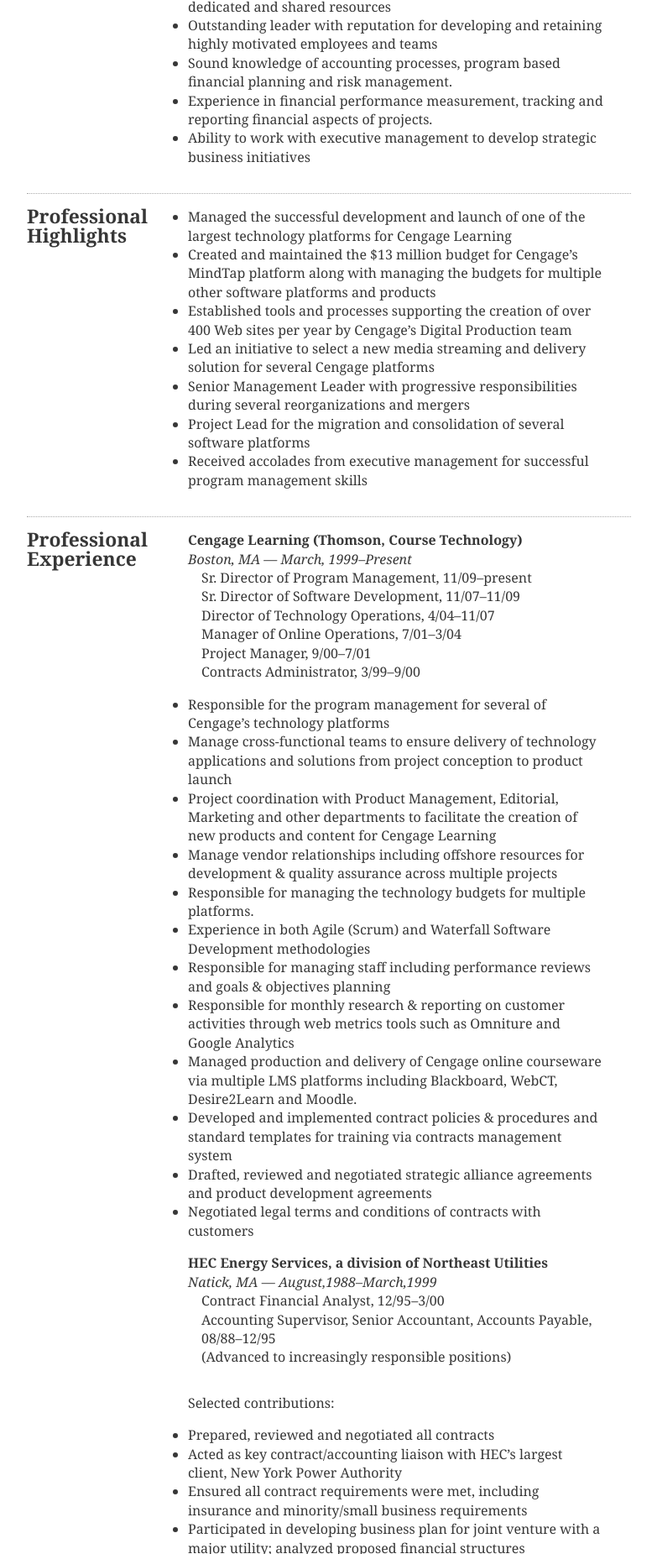
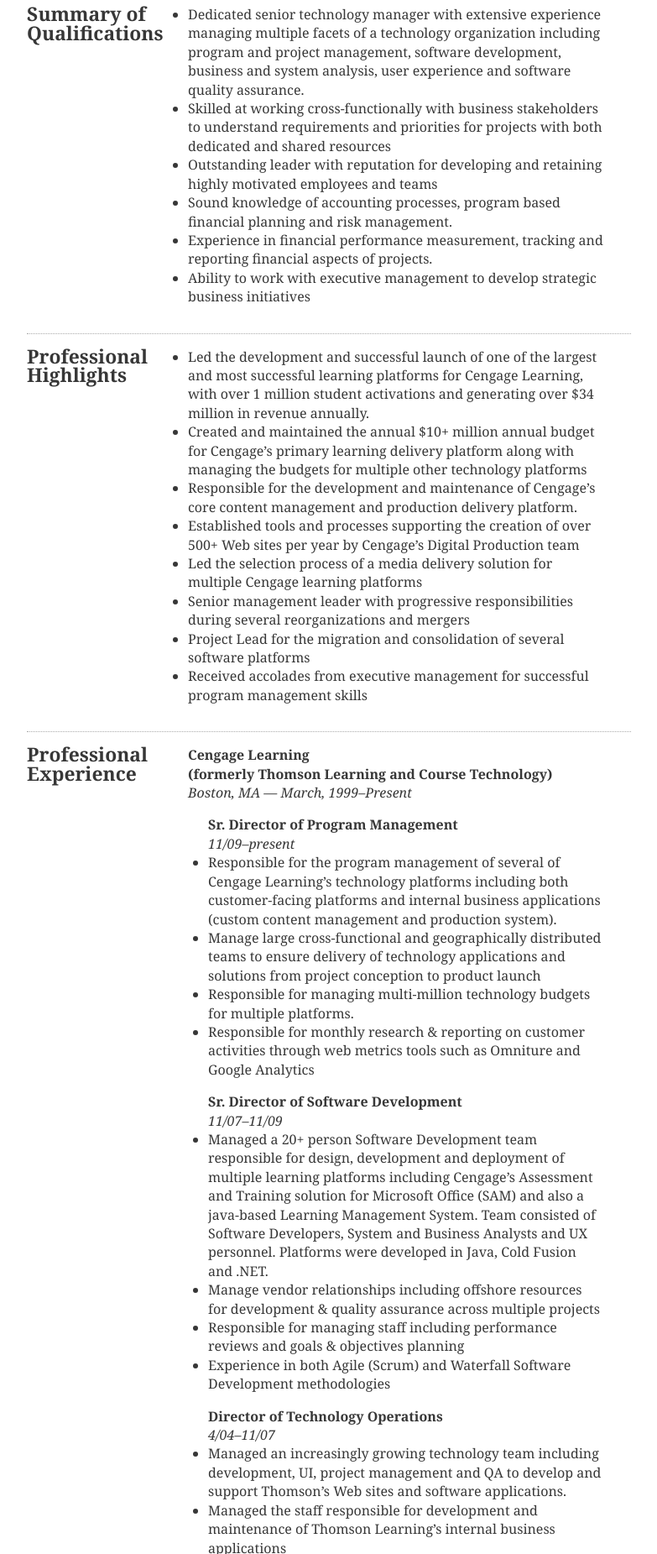
Before and after one commit to stonehippo/maureen, a plain HTML site: page public/index.html in a window 1280 px wide. Shown: the part 949-2800 px from the top of the page at 84% size, without its empty margins (248-1031 px from the left). Drawn offline with Linux system fonts and the light colour scheme.

Commit message:
Updated the HTML version of the resume to match the latest doc version

```diff
--- a/public/index.html
+++ b/public/index.html
@@ -31,6 +31,9 @@
             .section > .header > h1 {font-size: 1.428em; font-weight: bold; line-height: 1em; margin-top: 0; float: left;}
             .article > .header > h2 {margin-bottom: 0; font-weight: bold;}
             .article > .header > ul.titles {list-style: none; padding: 0 0 1em 1em;}
+            .job {margin-left: 1.5em;}
+            h3 {font-weight: bold; margin-bottom: 0;}
+            .timerange {font-style: italic;}
             div.role {margin: -0.5em 0 1em 0;}
             div.location {margin: 0; font-style: italic;}
             .vcf {margin-top: 1em; font-style: italic; font-size: 0.8em;}
@@ -55,7 +58,7 @@
             .vcf, .pdf, .nav, .hcard_button, .linkedin {display: none;}
         </style>
         <link rel="shortcut icon" href="favicon.ico">
-        <link rel="alternate" href="Maureen_ODonnell_2013.043013.pdf" type="application/pdf">
+        <link rel="alternate" href="Maureen_ODonnell_2013.052813.pdf" type="application/pdf">
         <!-- TODO add Maureen's plus ID for authorship info -->
         <!-- <link rel="author" href="https://plus.google.com/xxxxx?rel=author"> -->
     </head>
@@ -84,6 +87,7 @@
                     <h1>Profile</h1>
                 </div>
                 <p>I am a senior technology professional with over 15 years experience managing all facets of a technology organization. I am a strong, levelheaded leader and manager. I truly enjoy managing people and also mentoring and developing talented professionals. I believe my strongest quality aside from management is my ability to execute and deliver projects on schedule and on budget.</p>
+                <p>I am seeking a senior management position where I can leverage my skills and experience to develop and manage a team of professionals to successfully drive new product creation, deliver and execute on projects and make a valued contribution to the growth and success of an organization.</p>
                 <p>I have worked for 2 organizations over my professional career and have been promoted several times in each organization. I also have significant experience and aptitude for the financial and operational side of technology management, including resource planning, forecasting and budget management.</p>
                 <p>Most importantly, I am a wife to a great husband and mother of 3 fabulous children. In my free time, I can be found working out, watching my son play various sports, or watching games of any of our Boston sports teams.</p>
             </div>
@@ -93,7 +97,7 @@
                 </div>
                 <div class="article">
                     <ul>
-                        <li>Dedicated senior technology manager with extensive experience managing multiple facets of a technology organization including program and project management, software development, user experience and software quality assurance.  </li>
+                        <li>Dedicated senior technology manager with extensive experience managing multiple facets of a technology organization including program and project management, software development, business and system analysis, user experience and software quality assurance.  </li>
                         <li>Skilled at working cross-functionally with business stakeholders to understand requirements and priorities for projects with both dedicated and shared resources</li>
                         <li>Outstanding leader with reputation for developing and retaining highly motivated employees and teams</li>
                         <li>Sound knowledge of accounting processes, program based financial planning and risk management. </li>
@@ -108,11 +112,12 @@
                 </div>
                 <div class="article">
                     <ul>
-                        <li>Managed the successful development and launch of one of the largest technology platforms for Cengage Learning</li>
-                        <li>Created and maintained the $13 million budget for Cengage’s MindTap platform along with managing the budgets for multiple other software platforms and products</li>
-                        <li>Established tools and processes supporting the creation of over 400 Web sites per year by Cengage’s Digital Production team </li>
-                        <li>Led an initiative to select a new media streaming and delivery solution for several Cengage platforms</li>
-                        <li>Senior Management Leader with progressive responsibilities during several reorganizations and mergers</li>
+                        <li>Led the development and successful launch of one of the largest and most successful learning platforms for Cengage Learning, with over 1 million student activations and generating over $34 million in revenue annually. </li>
+                        <li>Created and maintained the annual $10+ million annual budget for Cengage’s primary learning delivery platform along with managing the budgets for multiple other technology platforms</li>
+                        <li>Responsible for the development and maintenance of Cengage’s core content management and production delivery platform.  </li>
+                        <li>Established tools and processes supporting the creation of over 500+ Web sites per year by Cengage’s Digital Production team </li>
+                        <li>Led the selection process of a media delivery solution for multiple Cengage learning platforms</li>
+                        <li>Senior management leader with progressive responsibilities during several reorganizations and mergers</li>
                         <li>Project Lead for the migration and consolidation of several software platforms</li>
                         <li>Received accolades from executive management for successful program management skills</li>
                     </ul>
@@ -124,31 +129,62 @@
                 </div>
                 <div class="article">
                     <div class="header">
-                        <h2>Cengage Learning (Thomson, Course Technology)</h2>
+                        <h2>Cengage Learning<br>(formerly Thomson Learning and Course Technology)</h2>
                         <div class="location">Boston, MA &mdash; March, 1999&ndash;Present</div>
-                        <ul class="titles">
-                            <li class="title">Sr. Director of Program Management, 11/09&ndash;present</li>
-                            <li class="title">Sr. Director of Software Development, 11/07&ndash;11/09</li>
-                            <li class="title">Director of Technology Operations, 4/04&ndash;11/07</li>
-                            <li class="title">Manager of Online Operations, 7/01&ndash;3/04</li>
-                            <li class="title">Project Manager, 9/00&ndash;7/01</li>
-                            <li class="title">Contracts Administrator, 3/99&ndash;9/00</li>
+                    </div>
+                    <div class="job">
+                        <h3>Sr. Director of Program Management</h3>
+                        <div class="timerange">11/09&ndash;present</div>
+                        <ul>
+                            <li>Responsible for the program management of several of Cengage Learning’s technology platforms including both customer-facing platforms and internal business applications (custom content management and production system).  </li>
+                            <li>Manage large cross-functional and geographically distributed teams to ensure delivery of technology applications and solutions from project conception to product launch</li>
+                            <li>Responsible for managing multi-million technology budgets for multiple platforms.  </li>
+                            <li>Responsible for monthly research & reporting on customer activities through web metrics tools such as Omniture and Google Analytics</li>
                         </ul>
                     </div>
-                    <ul>
-                        <li>Responsible for the program management for several of Cengage’s technology platforms</li>
-                        <li>Manage cross-functional teams to ensure delivery of technology applications and solutions from project conception to product launch</li>
-                        <li>Project coordination with Product Management, Editorial, Marketing and other departments to facilitate the creation of new products and content for Cengage Learning</li>
-                        <li>Manage vendor relationships including offshore resources for development & quality assurance across multiple projects</li>
-                        <li>Responsible for managing the technology budgets for multiple platforms.   </li>
-                        <li>Experience in both Agile (Scrum) and Waterfall Software Development methodologies</li>
-                        <li>Responsible for managing staff including performance reviews and goals & objectives planning</li>
-                        <li>Responsible for monthly research & reporting on customer activities through web metrics tools such as Omniture and Google Analytics</li>
-                        <li>Managed production and delivery of Cengage online courseware via multiple LMS platforms including Blackboard, WebCT, Desire2Learn and Moodle.  </li>
-                        <li>Developed and implemented contract policies & procedures and standard templates for training via contracts management system</li>
-                        <li>Drafted, reviewed and negotiated strategic alliance agreements and product development agreements</li>
-                        <li>Negotiated legal terms and conditions of contracts with customers</li>
-                    </ul>
+                    <div class="job">
+                        <h3>Sr. Director of Software Development</h3>
+                        <div class="timerange">11/07&ndash;11/09</div>
+                        <ul>
+                            <li>Managed a 20+ person Software Development team responsible for design, development and deployment of multiple learning platforms including Cengage’s Assessment and Training solution for Microsoft Office (SAM) and also a java-based Learning Management System.  Team consisted of Software Developers, System and Business Analysts and UX personnel.  Platforms were developed in Java, Cold Fusion and .NET.</li>
+                            <li>Manage vendor relationships including offshore resources for development & quality assurance across multiple projects</li>
+                            <li>Responsible for managing staff including performance reviews and goals & objectives planning</li>
+                            <li>Experience in both Agile (Scrum) and Waterfall Software Development methodologies</li>
+                        </ul>
+                    </div>
+                    <div class="job">
+                        <h3>Director of Technology Operations</h3>
+                        <div class="timerange">4/04&ndash;11/07</div>
+                        <ul>
+                            <li>Managed an increasingly growing technology team including development, UI, project management and QA to develop and support Thomson’s Web sites and software applications.  </li>
+                            <li>Managed the staff responsible for development and maintenance of Thomson Learning’s internal business applications</li>
+                            <li>Project coordination with Product Management, Editorial, Marketing and other departments to facilitate the creation of new products and content for Cengage Learning</li>
+                        </ul>
+                    </div>
+                    <div class="job">
+                        <h3>Manager of Online Operations</h3>
+                        <div class="timerange">7/01&ndash;3/04</div>
+                        <ul>
+                            <li>Managed the Web Production team and DBA for Course Technology’s multiple Web sites. </li>
+                            <li>Managed production and delivery of Thomson Learning’s online courseware via multiple LMS platforms including Blackboard, WebCT, Desire2Learn and Moodle.</li>
+                        </ul>
+                    </div>
+                    <div class="job">
+                        <h3>Project Manager</h3>
+                        <div class="timerange">9/00&ndash;7/01</div>
+                        <ul>
+                            <li>Worked with Product Management, Editorial, Marketing and other departments to manage projects to support the creation of new products and content for Course Technology</li>
+                        </ul>
+                    </div>
+                    <div class="job">
+                        <h3>Contracts Administrator</h3>
+                        <div class="timerange">3/99&ndash;9/00</div>
+                        <ul>
+                            <li>Developed and implemented contract policies & procedures and standard templates for training via contracts management system</li>
+                            <li>Drafted, reviewed and negotiated strategic alliance agreements and product development agreements</li>
+                            <li>Negotiated legal terms and conditions of contracts with customers  </li>
+                        </ul>
+                    </div>
                 </div>
                 <div class="article">
                     <div class="header">
@@ -179,6 +215,8 @@
                 <div class="article">
                     <ul>
                         <li>Managed teams developing in Java, HTML 5, .NET, Cold Fusion, Flash and Flex </li>
+                        <li>General Platform architecture </li>
+                        <li>Content Management system built on MarkLogic </li>
                         <li>Advanced skills in Microsoft Excel, Word, PowerPoint, Project, Visio</li>
                         <li>HTML, JavaScript, XML, CSS</li>
                         <li>Systems - JIRA, Clarity, Confluence</li>
@@ -208,7 +246,7 @@
         </div>
         <div class="footer" role="contentinfo">
           <p>Copyright &copy; 2013 Maureen O'Donnell</p>
-          <p>Last updated <time datetime="2013-02-04">April 30th, 2013</time></p>
+          <p>Last updated <time datetime="2013-05-28">May 28th, 2013</time></p>
         </div><!-- /.footer -->
         <script type="text/javascript" src="/js/ios-orientationchange-fix.min.js"></script>
         <!-- TODO add some analytics, most likely Google -->
```
Also changed, not shown: 1 other file.
